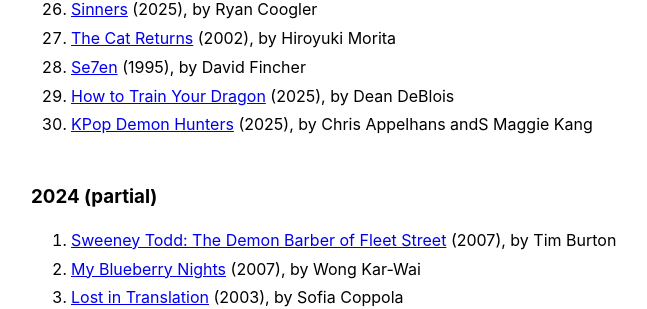
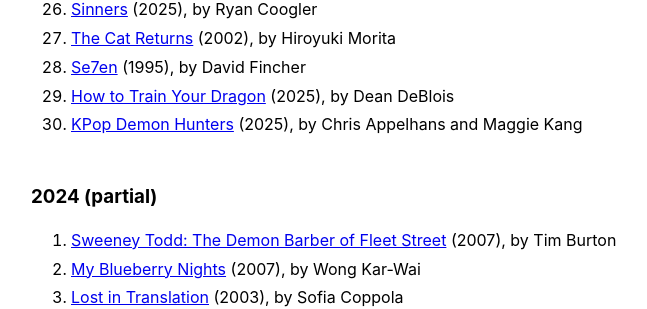
Before and after one commit to llucasly/llucasly.github.io, a Jekyll site: the page built from watching list.md, in a window 1280 px wide. Shown: the part 1049-1358 px from the top of the page, without its empty margins (289-936 px from the left). Built offline with Jekyll 4.4.1, drawn with Linux system fonts in a browser that asks for light colours.

Commit message:
Fixed Typo

```diff
--- a/watching list.md
+++ b/watching list.md
@@ -37,7 +37,7 @@ Films I especially loved are marked with an astrisk (*).
 27. [The Cat Returns](https://letterboxd.com/film/the-cat-returns/) (2002), by Hiroyuki Morita
 28. [Se7en](https://letterboxd.com/film/se7en/) (1995), by David Fincher
 29. [How to Train Your Dragon](https://letterboxd.com/film/how-to-train-your-dragon-2025/) (2025), by Dean DeBlois
-30. [KPop Demon Hunters](https://letterboxd.com/film/kpop-demon-hunters/) (2025), by Chris Appelhans andS Maggie Kang
+30. [KPop Demon Hunters](https://letterboxd.com/film/kpop-demon-hunters/) (2025), by Chris Appelhans and Maggie Kang
 
 ### 2024 (partial)
 1. [Sweeney Todd: The Demon Barber of Fleet Street](https://letterboxd.com/film/sweeney-todd-the-demon-barber-of-fleet-street-2007/) (2007), by Tim Burton
```
